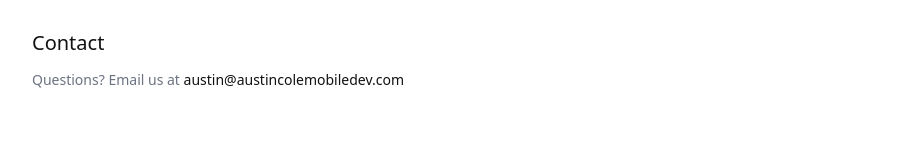
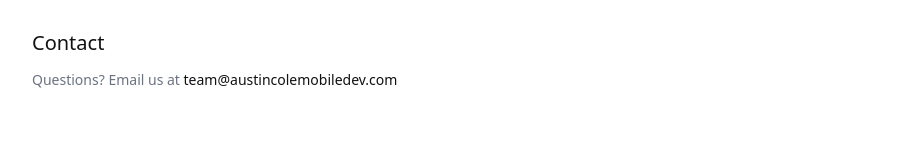
Before and after one commit to ac-acmd/portfolio, a React (Vite) app: page /spectrum-a-self-reflection-tool-privacy-policy in a window 1280 px wide. Shown: the part 1181-1341 px from the top of the page, without its empty margins (184-1094 px from the left). Built offline with nearby package versions, Linux system fonts and the light colour scheme.

Commit message:
update contact email

```diff
--- a/lib/site.ts
+++ b/lib/site.ts
@@ -13,7 +13,7 @@ export type SiteDetails = {
 
 export const site: SiteDetails = {
   ownerName: "Austin Cole",
-  contactEmail: "austin@austincolemobiledev.com",
+  contactEmail: "test@austincolemobiledev.com",
   schedulingUrl: "https://calendly.com/team-austincolemobiledev/30min",
   replyTimeframe: "1 business day",
   retainerHourlyRate: 70,
--- a/src/components/Footer.tsx
+++ b/src/components/Footer.tsx
@@ -23,7 +23,7 @@ export default function Footer() {
             LinkedIn
           </a>
           <a
-            href="mailto:austin@austincolemobiledev.com"
+            href="mailto:team@austincolemobiledev.com"
             className="text-sm text-muted hover:text-foreground transition-colors"
           >
             Email
--- a/src/pages/SpectrumASelfReflectionToolPrivacyPolicy.tsx
+++ b/src/pages/SpectrumASelfReflectionToolPrivacyPolicy.tsx
@@ -83,10 +83,10 @@ export default function SpectrumASelfReflectionToolPrivacyPolicy() {
           <p className="text-sm text-muted leading-relaxed mb-4">
             Questions? Email us at{" "}
             <a
-              href="mailto:austin@austincolemobiledev.com"
+              href="mailto:team@austincolemobiledev.com"
               className="text-foreground hover:text-teal transition-colors"
             >
-              austin@austincolemobiledev.com
+              team@austincolemobiledev.com
             </a>
           </p>
         </div>
```
